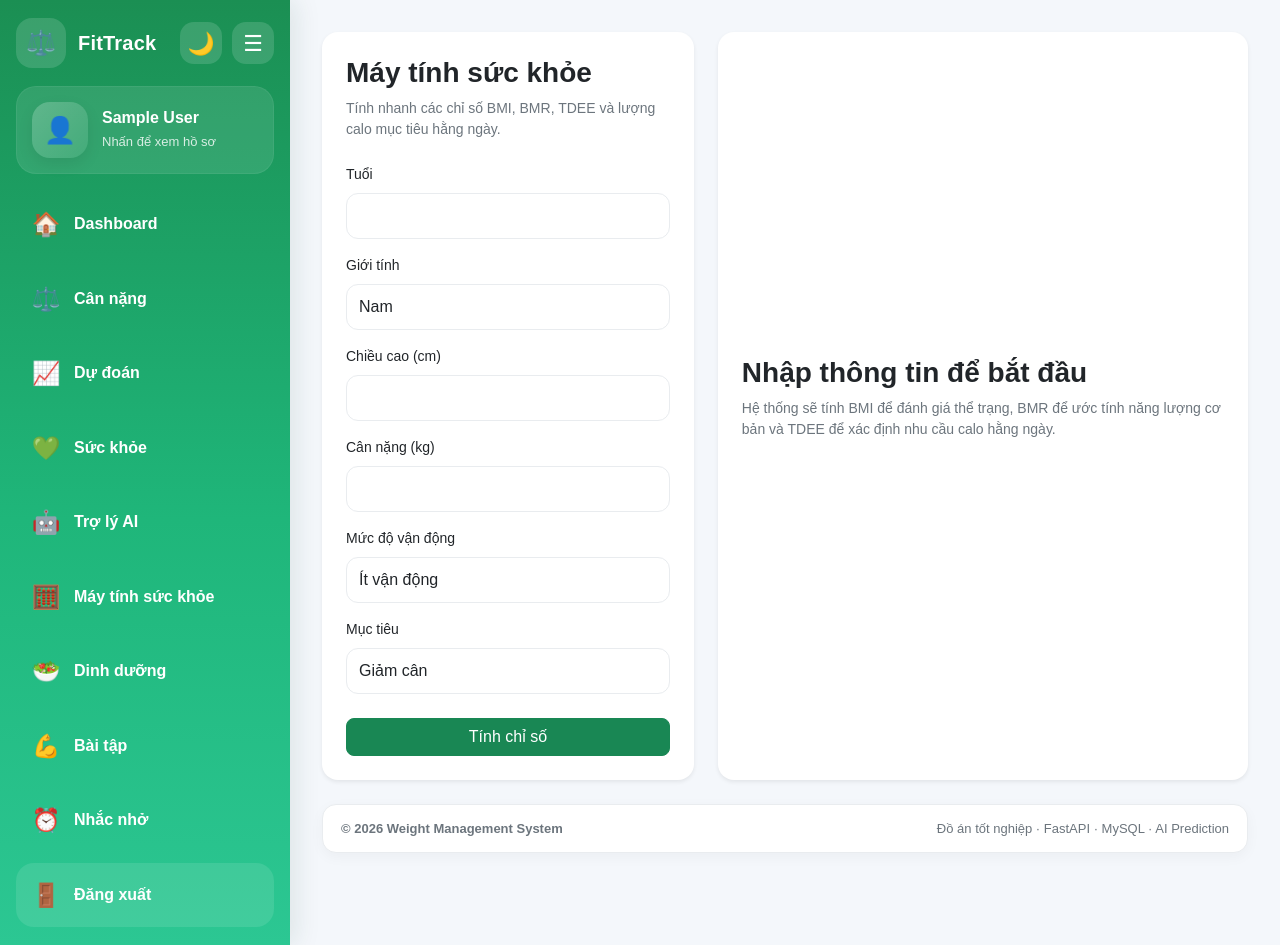
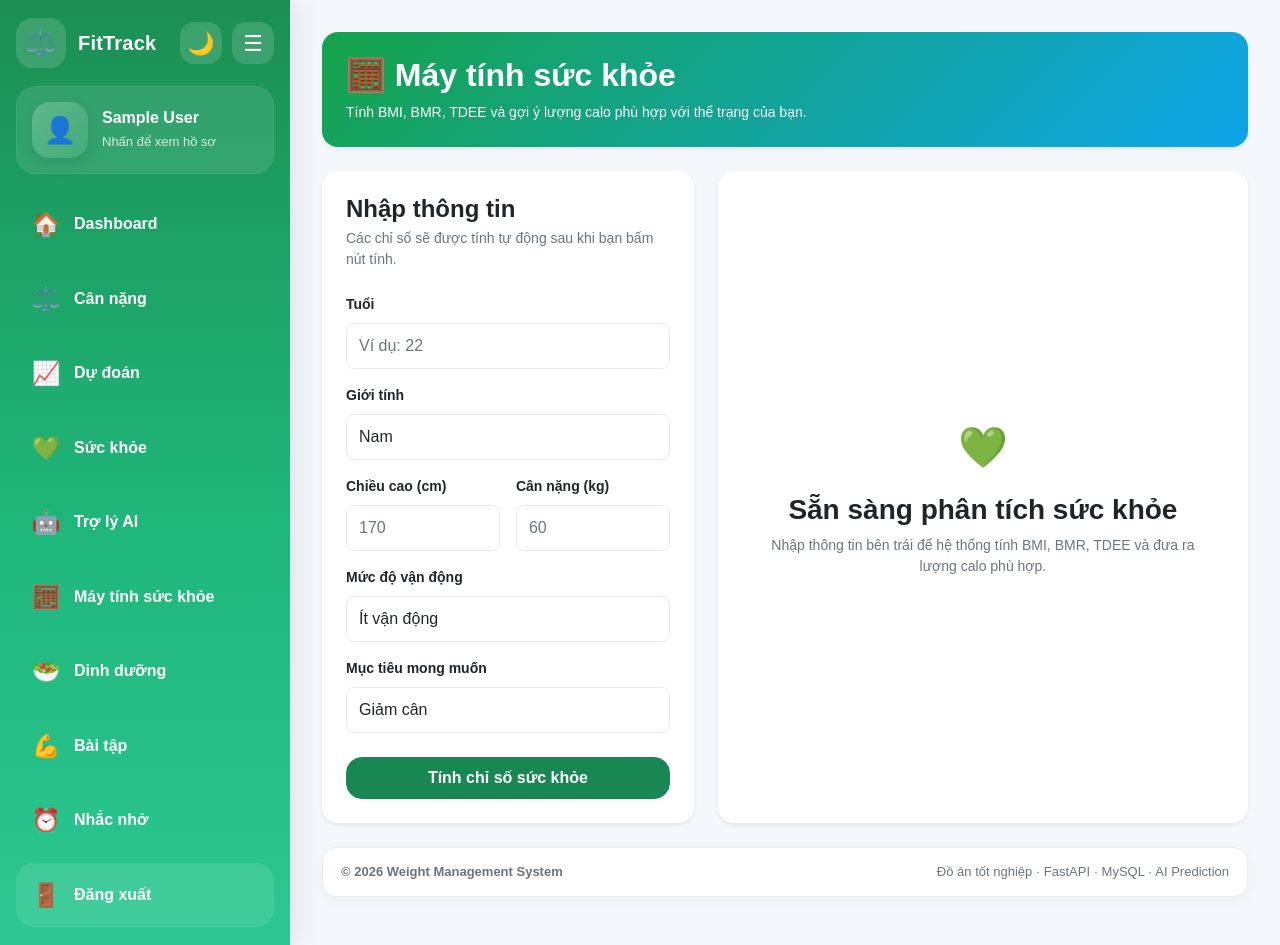
Before and after one commit to tongtuan-vip/weight-management-system, a FastAPI app: page /health-calculator in a window 1280 px wide. Run offline with FastAPI, Linux system fonts and the light colour scheme; a user stored in the database is signed in; tables that the repository leaves empty hold one stand-in row (values such as "Sample post").

Commit message:
update lại trang máy tính và kết nối lại database

```diff
--- a/app/main.py
+++ b/app/main.py
@@ -1970,23 +1970,51 @@ async def calculate_health_calculator(
 
     user = db.query(User).filter(User.id == user_id).first()
 
+    # Tính BMI
     height_m = height / 100
     bmi = round(weight / (height_m ** 2), 2)
 
+    # Phân loại BMI và xử lý mục tiêu không phù hợp
+    warning = None
+    final_goal = goal
+
     if bmi < 18.5:
         bmi_status = "Thiếu cân"
+        if goal == "lose":
+            final_goal = "gain"
+            warning = (
+                "Chỉ số BMI của bạn đang ở mức thiếu cân, vì vậy hệ thống không khuyến nghị giảm cân. "
+                "Mục tiêu đã được điều chỉnh sang tăng cân lành mạnh."
+            )
+
     elif bmi < 25:
         bmi_status = "Bình thường"
+
     elif bmi < 30:
         bmi_status = "Thừa cân"
+        if goal == "gain":
+            final_goal = "lose"
+            warning = (
+                "Chỉ số BMI của bạn đang ở mức thừa cân, vì vậy hệ thống không khuyến nghị tăng cân. "
+                "Mục tiêu đã được điều chỉnh sang giảm cân lành mạnh."
+            )
+
     else:
         bmi_status = "Béo phì"
-
+        if goal == "gain":
+            final_goal = "lose"
+            warning = (
+                "Chỉ số BMI của bạn đang ở mức béo phì, vì vậy hệ thống không khuyến nghị tăng cân. "
+                "Mục tiêu đã được điều chỉnh sang giảm cân lành mạnh."
+            )
+
+    # Tính BMR
     if gender == "male":
         bmr = 10 * weight + 6.25 * height - 5 * age + 5
     else:
         bmr = 10 * weight + 6.25 * height - 5 * age - 161
 
+    # Tính TDEE
     activity_factors = {
         "low": 1.2,
         "light": 1.375,
@@ -1996,15 +2024,16 @@ async def calculate_health_calculator(
 
     tdee = round(bmr * activity_factors.get(activity_level, 1.2))
 
-    if goal == "lose":
+    # Tính calo mục tiêu theo mục tiêu cuối cùng
+    if final_goal == "lose":
         target_calories = tdee - 500
-        goal_text = "Giảm cân"
-    elif goal == "gain":
+        final_goal_text = "Giảm cân lành mạnh"
+    elif final_goal == "gain":
         target_calories = tdee + 300
-        goal_text = "Tăng cân"
+        final_goal_text = "Tăng cân lành mạnh"
     else:
         target_calories = tdee
-        goal_text = "Duy trì cân nặng"
+        final_goal_text = "Duy trì cân nặng"
 
     result = {
         "bmi": bmi,
@@ -2012,14 +2041,16 @@ async def calculate_health_calculator(
         "bmr": round(bmr),
         "tdee": tdee,
         "target_calories": max(round(target_calories), 1200),
-        "goal_text": goal_text
+        "goal_text": goal,
+        "final_goal": final_goal,
+        "final_goal_text": final_goal_text,
+        "warning": warning
     }
 
     return templates.TemplateResponse(
         request,
         "health_calculator.html",
         {
-
             "user": user,
             "result": result,
             "form": {
--- a/app/templates/health_calculator.html
+++ b/app/templates/health_calculator.html
@@ -3,45 +3,54 @@
 {% block title %}Máy tính sức khỏe{% endblock %}
 
 {% block content %}
+<div class="health-calc-page">
+    <div class="p-4 mb-4 rounded-4 shadow-sm text-white"
+         style="background: linear-gradient(135deg, #16a34a, #0ea5e9);">
+        <h2 class="fw-bold mb-2">🧮 Máy tính sức khỏe</h2>
+        <p class="mb-0">
+            Tính BMI, BMR, TDEE và gợi ý lượng calo phù hợp với thể trạng của bạn.
+        </p>
+    </div>
+
     <div class="row g-4">
         <div class="col-lg-5">
             <div class="card shadow-sm border-0 rounded-4">
                 <div class="card-body p-4">
-                <h3 class="fw-bold mb-2">Máy tính sức khỏe</h3>
-                <p class="text-muted mb-4">
-                    Tính nhanh các chỉ số BMI, BMR, TDEE và lượng calo mục tiêu hằng ngày.
-                </p>
+                    <h4 class="fw-bold mb-1">Nhập thông tin</h4>
+                    <p class="text-muted mb-4">Các chỉ số sẽ được tính tự động sau khi bạn bấm nút tính.</p>
 
                     <form method="post" action="/health-calculator">
                         <div class="mb-3">
-                        <label class="form-label">Tuổi</label>
-                        <input type="number" name="age" class="form-control" min="10" max="100"
-                               value="{{ form.age if form else '' }}" required>
+                            <label class="form-label fw-semibold">Tuổi</label>
+                            <input type="number" name="age" class="form-control rounded-3" min="10" max="100"
+                                   value="{{ form.age if form else '' }}" placeholder="Ví dụ: 22" required>
                         </div>
 
                         <div class="mb-3">
-                        <label class="form-label">Giới tính</label>
-                        <select name="gender" class="form-select" required>
+                            <label class="form-label fw-semibold">Giới tính</label>
+                            <select name="gender" class="form-select rounded-3" required>
                                 <option value="male" {% if form and form.gender == 'male' %}selected{% endif %}>Nam</option>
                                 <option value="female" {% if form and form.gender == 'female' %}selected{% endif %}>Nữ</option>
                             </select>
                         </div>
 
-                    <div class="mb-3">
-                        <label class="form-label">Chiều cao (cm)</label>
-                        <input type="number" step="0.1" name="height" class="form-control"
-                               value="{{ form.height if form else '' }}" required>
+                        <div class="row g-3">
+                            <div class="col-md-6">
+                                <label class="form-label fw-semibold">Chiều cao (cm)</label>
+                                <input type="number" step="0.1" name="height" class="form-control rounded-3"
+                                       value="{{ form.height if form else '' }}" placeholder="170" required>
                             </div>
 
-                    <div class="mb-3">
-                        <label class="form-label">Cân nặng (kg)</label>
-                        <input type="number" step="0.1" name="weight" class="form-control"
-                               value="{{ form.weight if form else '' }}" required>
+                            <div class="col-md-6">
+                                <label class="form-label fw-semibold">Cân nặng (kg)</label>
+                                <input type="number" step="0.1" name="weight" class="form-control rounded-3"
+                                       value="{{ form.weight if form else '' }}" placeholder="60" required>
+                            </div>
                         </div>
 
-                    <div class="mb-3">
-                        <label class="form-label">Mức độ vận động</label>
-                        <select name="activity_level" class="form-select" required>
+                        <div class="mb-3 mt-3">
+                            <label class="form-label fw-semibold">Mức độ vận động</label>
+                            <select name="activity_level" class="form-select rounded-3" required>
                                 <option value="low" {% if form and form.activity_level == 'low' %}selected{% endif %}>Ít vận động</option>
                                 <option value="light" {% if form and form.activity_level == 'light' %}selected{% endif %}>Vận động nhẹ</option>
                                 <option value="moderate" {% if form and form.activity_level == 'moderate' %}selected{% endif %}>Vận động vừa</option>
@@ -50,16 +59,16 @@
                         </div>
 
                         <div class="mb-4">
-                        <label class="form-label">Mục tiêu</label>
-                        <select name="goal" class="form-select" required>
+                            <label class="form-label fw-semibold">Mục tiêu mong muốn</label>
+                            <select name="goal" class="form-select rounded-3" required>
                                 <option value="lose" {% if form and form.goal == 'lose' %}selected{% endif %}>Giảm cân</option>
                                 <option value="maintain" {% if form and form.goal == 'maintain' %}selected{% endif %}>Duy trì cân nặng</option>
                                 <option value="gain" {% if form and form.goal == 'gain' %}selected{% endif %}>Tăng cân</option>
                             </select>
                         </div>
 
-                    <button type="submit" class="btn btn-success w-100 rounded-3">
-                        Tính chỉ số
+                        <button type="submit" class="btn btn-success w-100 rounded-4 py-2 fw-bold">
+                            Tính chỉ số sức khỏe
                         </button>
                     </form>
                 </div>
@@ -68,60 +77,86 @@
 
         <div class="col-lg-7">
             {% if result %}
+                {% if result.warning %}
+                <div class="alert alert-warning rounded-4 border-0 shadow-sm">
+                    <strong>⚠️ Lưu ý:</strong> {{ result.warning }}
+                </div>
+                {% endif %}
+
                 <div class="card shadow-sm border-0 rounded-4 mb-4">
                     <div class="card-body p-4">
-                <h3 class="fw-bold mb-3">Kết quả của bạn</h3>
+                        <div class="d-flex justify-content-between align-items-start mb-3">
+                            <div>
+                                <h4 class="fw-bold mb-1">Kết quả phân tích</h4>
+                                <p class="text-muted mb-0">Dựa trên thông tin bạn vừa nhập.</p>
+                            </div>
+                            <span class="badge rounded-pill text-bg-success px-3 py-2">
+                                {{ result.bmi_status }}
+                            </span>
+                        </div>
 
                         <div class="row g-3">
                             <div class="col-md-6">
-                        <div class="p-3 rounded-4 bg-light">
-                            <div class="text-muted">BMI</div>
-                            <div class="fs-2 fw-bold">{{ result.bmi }}</div>
-                            <div>{{ result.bmi_status }}</div>
+                                <div class="p-4 rounded-4 bg-light h-100">
+                                    <div class="text-muted small">BMI</div>
+                                    <div class="fs-1 fw-bold">{{ result.bmi }}</div>
+                                    <div class="fw-semibold">{{ result.bmi_status }}</div>
                                 </div>
                             </div>
 
                             <div class="col-md-6">
-                        <div class="p-3 rounded-4 bg-light">
-                            <div class="text-muted">BMR</div>
-                            <div class="fs-2 fw-bold">{{ result.bmr }}</div>
-                            <div>kcal/ngày</div>
+                                <div class="p-4 rounded-4 bg-light h-100">
+                                    <div class="text-muted small">BMR</div>
+                                    <div class="fs-1 fw-bold">{{ result.bmr }}</div>
+                                    <div class="fw-semibold">kcal/ngày</div>
                                 </div>
                             </div>
 
                             <div class="col-md-6">
-                        <div class="p-3 rounded-4 bg-light">
-                            <div class="text-muted">TDEE</div>
-                            <div class="fs-2 fw-bold">{{ result.tdee }}</div>
-                            <div>kcal/ngày</div>
+                                <div class="p-4 rounded-4 bg-light h-100">
+                                    <div class="text-muted small">TDEE</div>
+                                    <div class="fs-1 fw-bold">{{ result.tdee }}</div>
+                                    <div class="fw-semibold">kcal/ngày</div>
                                 </div>
                             </div>
 
                             <div class="col-md-6">
-                        <div class="p-3 rounded-4 bg-light">
-                            <div class="text-muted">Calo mục tiêu</div>
-                            <div class="fs-2 fw-bold">{{ result.target_calories }}</div>
-                            <div>{{ result.goal_text }}</div>
+                                <div class="p-4 rounded-4 bg-light h-100">
+                                    <div class="text-muted small">Calo khuyến nghị</div>
+                                    <div class="fs-1 fw-bold">{{ result.target_calories }}</div>
+                                    <div class="fw-semibold">{{ result.final_goal_text }}</div>
                                 </div>
                             </div>
                         </div>
                     </div>
                 </div>
 
-        <div class="alert alert-success rounded-4">
-            Với mục tiêu <strong>{{ result.goal_text }}</strong>, bạn nên duy trì khoảng
-            <strong>{{ result.target_calories }} kcal/ngày</strong>. Chỉ số này mang tính tham khảo và có thể điều chỉnh theo tình trạng sức khỏe thực tế.
+                <div class="card shadow-sm border-0 rounded-4">
+                    <div class="card-body p-4">
+                        <h5 class="fw-bold mb-3">Gợi ý dành cho bạn</h5>
+                        <p class="mb-2">
+                            Mục tiêu phù hợp hiện tại:
+                            <strong>{{ result.final_goal_text }}</strong>
+                        </p>
+                        <p class="mb-0">
+                            Bạn nên duy trì khoảng
+                            <strong>{{ result.target_calories }} kcal/ngày</strong>.
+                            Chỉ số này mang tính tham khảo và nên điều chỉnh theo sức khỏe thực tế.
+                        </p>
+                    </div>
                 </div>
             {% else %}
                 <div class="card shadow-sm border-0 rounded-4 h-100">
-            <div class="card-body p-4 d-flex flex-column justify-content-center">
-                <h3 class="fw-bold">Nhập thông tin để bắt đầu</h3>
-                <p class="text-muted">
-                    Hệ thống sẽ tính BMI để đánh giá thể trạng, BMR để ước tính năng lượng cơ bản và TDEE để xác định nhu cầu calo hằng ngày.
+                    <div class="card-body p-5 d-flex flex-column justify-content-center text-center">
+                        <div class="fs-1 mb-3">💚</div>
+                        <h3 class="fw-bold">Sẵn sàng phân tích sức khỏe</h3>
+                        <p class="text-muted mb-0">
+                            Nhập thông tin bên trái để hệ thống tính BMI, BMR, TDEE và đưa ra lượng calo phù hợp.
                         </p>
                     </div>
                 </div>
             {% endif %}
         </div>
     </div>
+</div>
 {% endblock %}
```
Lines whose indentation alone changed are shown as unchanged.
